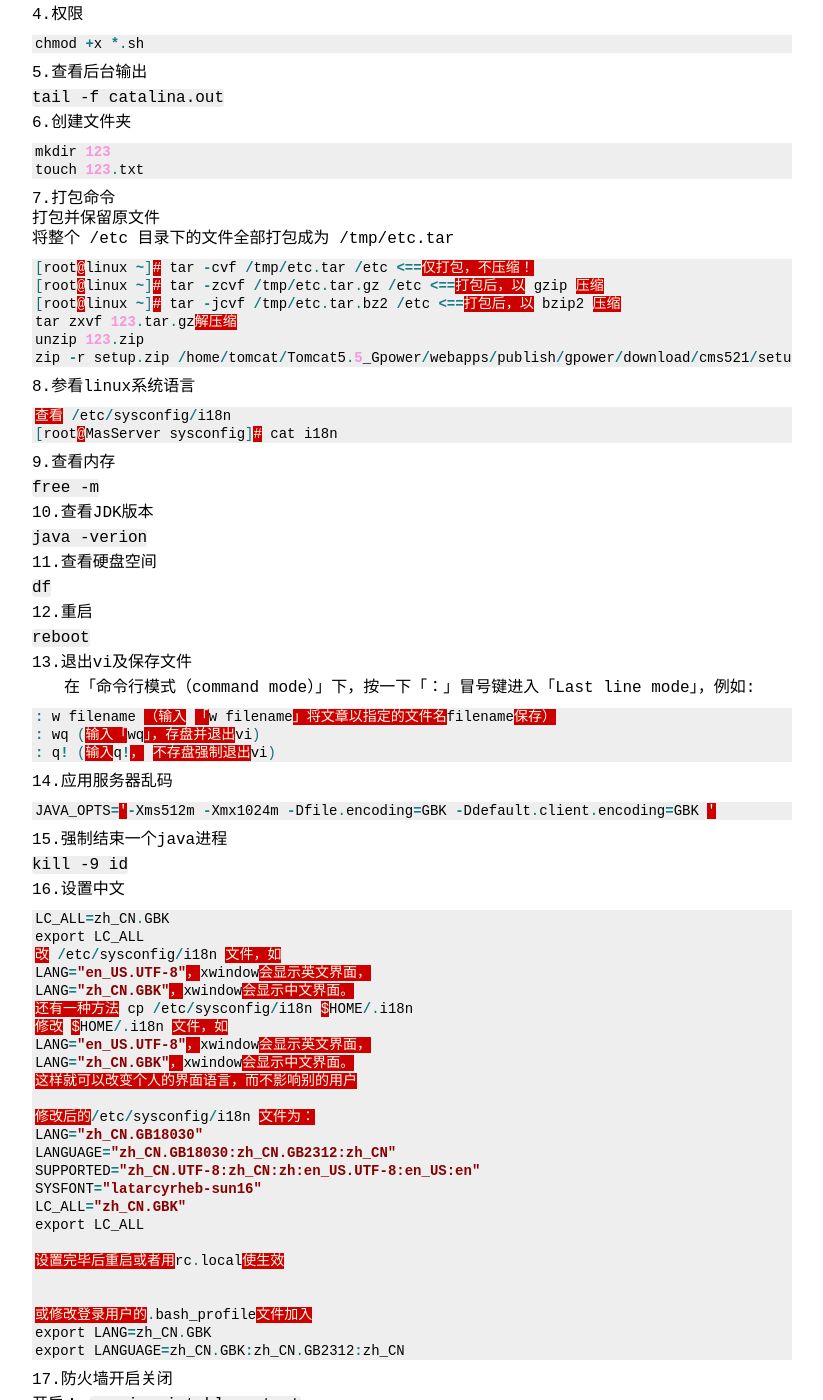
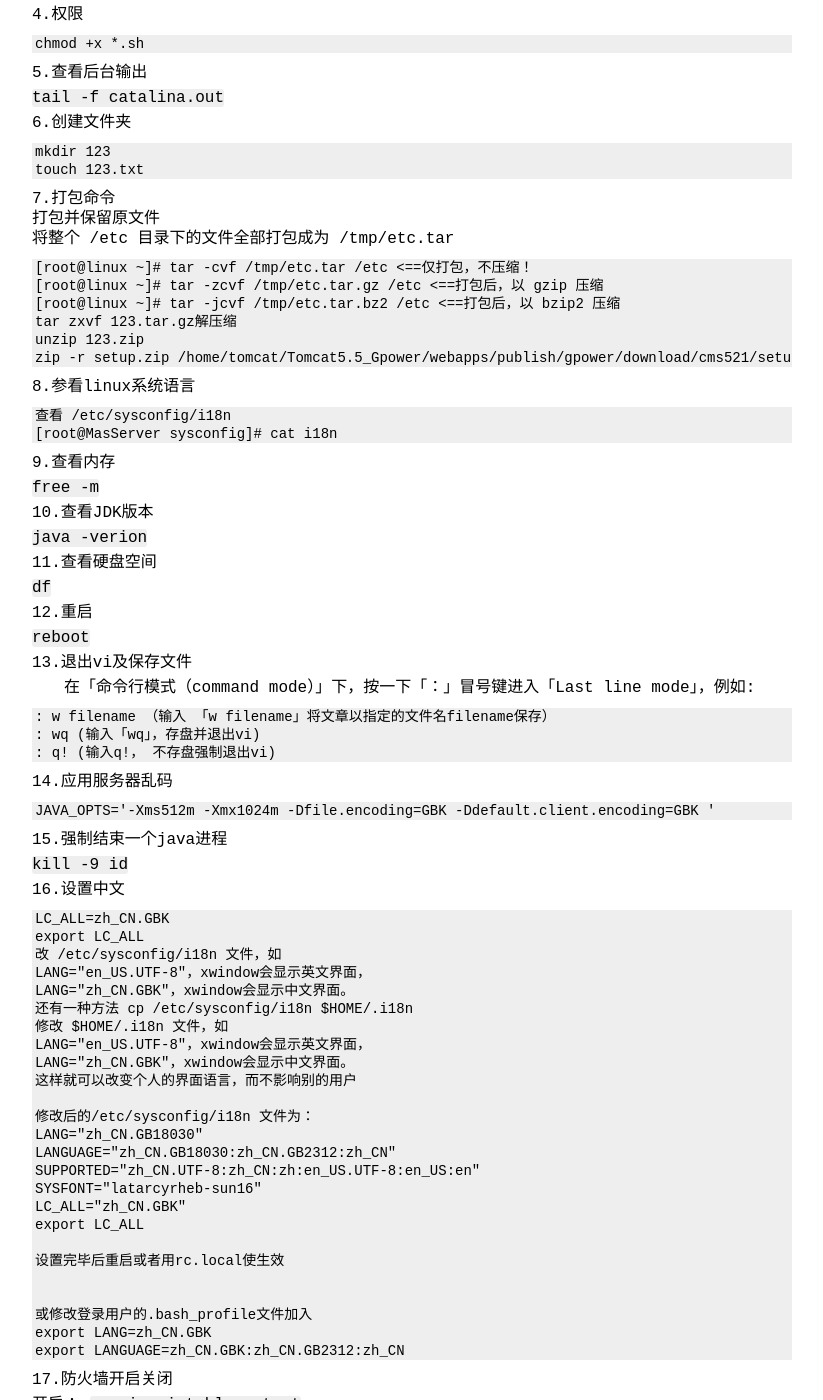
Before and after one commit to 2hux1nb0/2hux1nb0.github.io, a Jekyll site: the page built from _posts/2021-02-03-linux命令.md, in a window 1280 px wide and 1400 px high, scrolled down 372 px. Shown: the whole window, without its empty margins (228-1051 px from the left). Built offline with Jekyll 4.4.1, drawn with Linux system fonts in a browser that asks for light colours; some of the changed text lies outside the part shown.

Commit message:
Update 2021-02-03-linux命令.md

````diff
--- a/_posts/2021-02-03-linux命令.md
+++ b/_posts/2021-02-03-linux命令.md
@@ -7,7 +7,7 @@ tags: [linux]
 
 1.查找java
 
-```java
+```
 find / -name java
 find . -name java
 chkconfig --list rsync
@@ -19,14 +19,14 @@ chkconfig --list rsync
 
 3.运行
 
-```c
+```
 #!/bin/sh
 nohup /export/home/gpower/cms5/bin/startup.sh &
 ```
 
 4.权限
 
-```c
+```
 chmod +x *.sh
 ```
 
@@ -36,7 +36,7 @@ chmod +x *.sh
 
 6.创建文件夹
 
-```c
+```
 mkdir 123
 touch 123.txt
 ```
@@ -45,7 +45,7 @@ touch 123.txt
 打包并保留原文件
 将整个 /etc 目录下的文件全部打包成为 /tmp/etc.tar
 
-```c
+```
 [root@linux ~]# tar -cvf /tmp/etc.tar /etc <==仅打包，不压缩！
 [root@linux ~]# tar -zcvf /tmp/etc.tar.gz /etc <==打包后，以 gzip 压缩
 [root@linux ~]# tar -jcvf /tmp/etc.tar.bz2 /etc <==打包后，以 bzip2 压缩
@@ -56,7 +56,7 @@ zip -r setup.zip /home/tomcat/Tomcat5.5_Gpower/webapps/publish/gpower/download/c
 
 8.参看linux系统语言
 
-```c
+```
 查看 /etc/sysconfig/i18n
 [root@MasServer sysconfig]# cat i18n
 ```
@@ -81,7 +81,7 @@ zip -r setup.zip /home/tomcat/Tomcat5.5_Gpower/webapps/publish/gpower/download/c
 
 　　在「命令行模式（command mode）」下，按一下「：」冒号键进入「Last line mode」，例如:
 
-```c
+```
 : w filename （输入 「w filename」将文章以指定的文件名filename保存）
 : wq (输入「wq」，存盘并退出vi)
 : q! (输入q!， 不存盘强制退出vi)
@@ -89,7 +89,7 @@ zip -r setup.zip /home/tomcat/Tomcat5.5_Gpower/webapps/publish/gpower/download/c
 
 14.应用服务器乱码
 
-```c
+```
 JAVA_OPTS='-Xms512m -Xmx1024m -Dfile.encoding=GBK -Ddefault.client.encoding=GBK '
 ```
 
@@ -99,7 +99,7 @@ JAVA_OPTS='-Xms512m -Xmx1024m -Dfile.encoding=GBK -Ddefault.client.encoding=GBK
 
 16.设置中文
 
-```c
+```
 LC_ALL=zh_CN.GBK
 export LC_ALL
 改 /etc/sysconfig/i18n 文件，如
@@ -140,7 +140,7 @@ netstat -na |grep 1600`
 
 18.用户
 
-```c
+```
 useradd 选项 用户名
 　-c comment 指定一段注释性描述。
 　　-d 目录 指定用户主目录，如果此目录不存在，则同时使用-m选项，可以创建主目录。
@@ -158,7 +158,7 @@ passwd 选项 用户名
 
 19.文件复制
 
-```c
+```
 scp user@servername:/home/ftp/pub/file1 将远程服务器下file1拷贝到当前目录下
 scp file1 user@servername:/home/ftp/ 将当前文件夹下的file1拷贝到远程目录下
 scp -P 12315
@@ -166,7 +166,7 @@ scp -P 12315
 
 20.挂载,将mnt/data挂到根目录下
 
-```c
+```
 umount /mnt/data
 vi /etc/fstab
 /mnt/data	data	ext3	defaults	0 0
@@ -183,14 +183,14 @@ getenforce
 
 23.查看Linux系统版本
 
-```c
+```
 lsb_release -a
 cat /etc/issue
 ```
 
 24.修改系统密码
 
-```c
+```
 1.在grub选项菜单按E进入编辑模式
 　　2.编辑kernel那行 /init 1 (或/single)
 　　3.按B重启
@@ -202,7 +202,7 @@ cat /etc/issue
 
 25.Linux计划任务
 
-```c
+```
 */2 * * * * /home/chmod.sh	每隔两分钟执行一次
 0 0 * * * /home/chmod.sh	每天凌晨0点0分执行
 crontab -u root /var/spool/cron/root
@@ -210,7 +210,7 @@ crontab -u root /var/spool/cron/root
 
 26.selinux
 
-```c
+```
 vi /etc/sysconfig/selinux
 SELINUX=disabled
 ```
@@ -226,7 +226,7 @@ SELINUX=disabled
 
 31.关闭root用户远程登录
 
-```c
+```
 修改SSHD服务的配置文件/etc/ssh/sshd_config
    将#PermitRootLogin yes 改为PermitRootLogin no
 重启sshd服务使配置生效
@@ -240,7 +240,7 @@ cpio -idmv < 文件名.cpio
 
 1. 添加磁盘，查看磁盘状况
 
-```c
+```
 [root@db1 /]# fdisk -l
 Disk /dev/sda: 10.7 GB, 10737418240 bytes
 255 heads, 63 sectors/track, 1305 cylinders
@@ -259,7 +259,7 @@ Units = cylinders of 16065 * 512 = 8225280 bytes
 
 2. 用fdisk 对/dev/sdb 进行分区
 
-```c
+```
 [root@db1 /]# fdisk /dev/sdb
 Command (m for help): n
 Command action
@@ -281,7 +281,7 @@ Syncing disks.
 
 再次查看分区情况，多出来一个/dev/sdb1 的区，这个1是我们在前面指定的，如果我们指定2，就变成 sdb2了。
 
-```c
+```
 [root@db1 /]# fdisk -l
 
 Disk /dev/sda: 10.7 GB, 10737418240 bytes
@@ -303,7 +303,7 @@ Units = cylinders of 16065 * 512 = 8225280 bytes
 
 如果创建完之后，`/proc/partitions` 查看不到对应的分区，使用`parprobe` 命令刷新一下就可以了：
 
-```c
+```
 [root@web1 ~]# cat /proc/partitions
 major minor  #blocks  name
 
@@ -327,7 +327,7 @@ major minor  #blocks  name
 
 1. 格式化 /dev/sdb1 分区
 
-```c
+```
 [root@db1 /]# mkfs -t ext3 /dev/sdb1
 mke2fs 1.35 (28-Feb-2004)
 Filesystem label=
@@ -354,7 +354,7 @@ This filesystem will be automatically checked every 30 mounts or
 
 4. 创建目录 并将 /dev/sdb1 挂在到该目录下
 
-```c
+```
 [root@db1 /]# ls
 backup  dev   initrd      media  opt   sbin     sys       usr
 bin     etc   lib         misc   proc  selinux  tftpboot  var
@@ -369,7 +369,7 @@ boot    home  lost+found  mnt    root  srv      tmp       var
 
 5. 验证挂载是否成功
 
-```c
+```
 [root@db1 /]# df -h
 Filesystem           1K-blocks      Used Available Use% Mounted on
 /dev/sda1              9131772   7066884   1601012  82% /
@@ -379,7 +379,7 @@ none                    454256         0    454256   0% /dev/shm
 
 1. 设置开机自动挂载
 
-```c
+```
 [root@db1 /]# vi /etc/fstab
 # This file is edited by fstab-sync - see 'man fstab-sync' for details
 LABEL=/                 /                       ext3    defaults        1 1
@@ -410,7 +410,7 @@ linux系统同时运行的数量（线程）
 
 设置：`sysctl -w kernel.msgmni=800`
 
-```c
+```
 sysctl -w kernel.msgmni=2048
 sysctl -w kernel.shmmax=1073741824
 sysctl -w fs.file-max=32768
@@ -433,7 +433,7 @@ echo 8192000 > /proc/sys/fs/inotify/max_user_watches
 
 `yum -y install gcc* --nogpgcheck`
 
-```c
+```
 mount -t nfs -o rw 10.13.8.51://vol/cms_tongyuan_subbackstage /webbak
 mount -t nfs -o rw 10.13.8.51:/vol/cms_backstage_tongyuan /home/cufemysqlbak
 10.13.8.51:/vol/cms_backstage_tongyuan  /home/cufemysqlbak      nfs     defaults        0 0
@@ -460,7 +460,7 @@ umount -l /cms
 
 修改配置文件
 
-```c
+```
 cd /etc/yum.repos.d/
 vi local.repo
 name=Thisis a local repo
````
